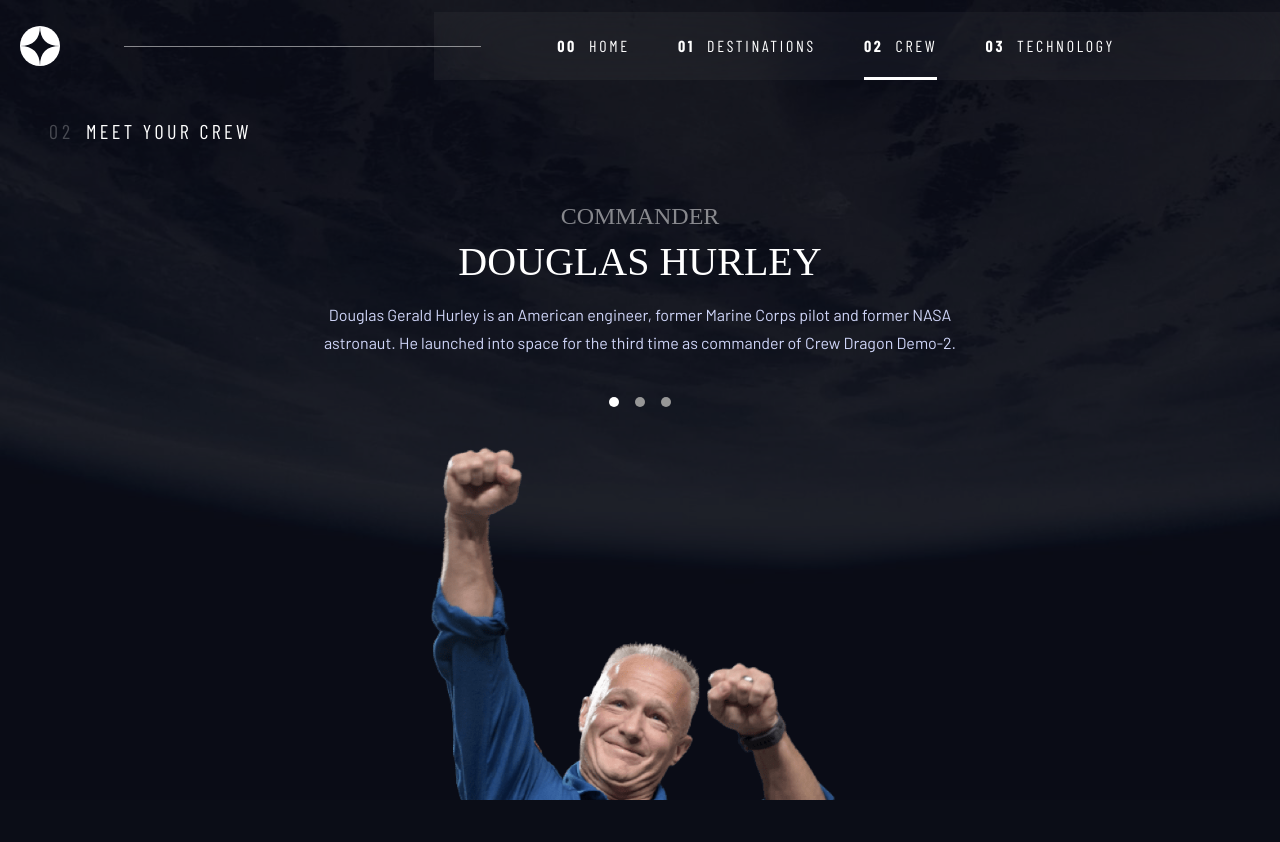
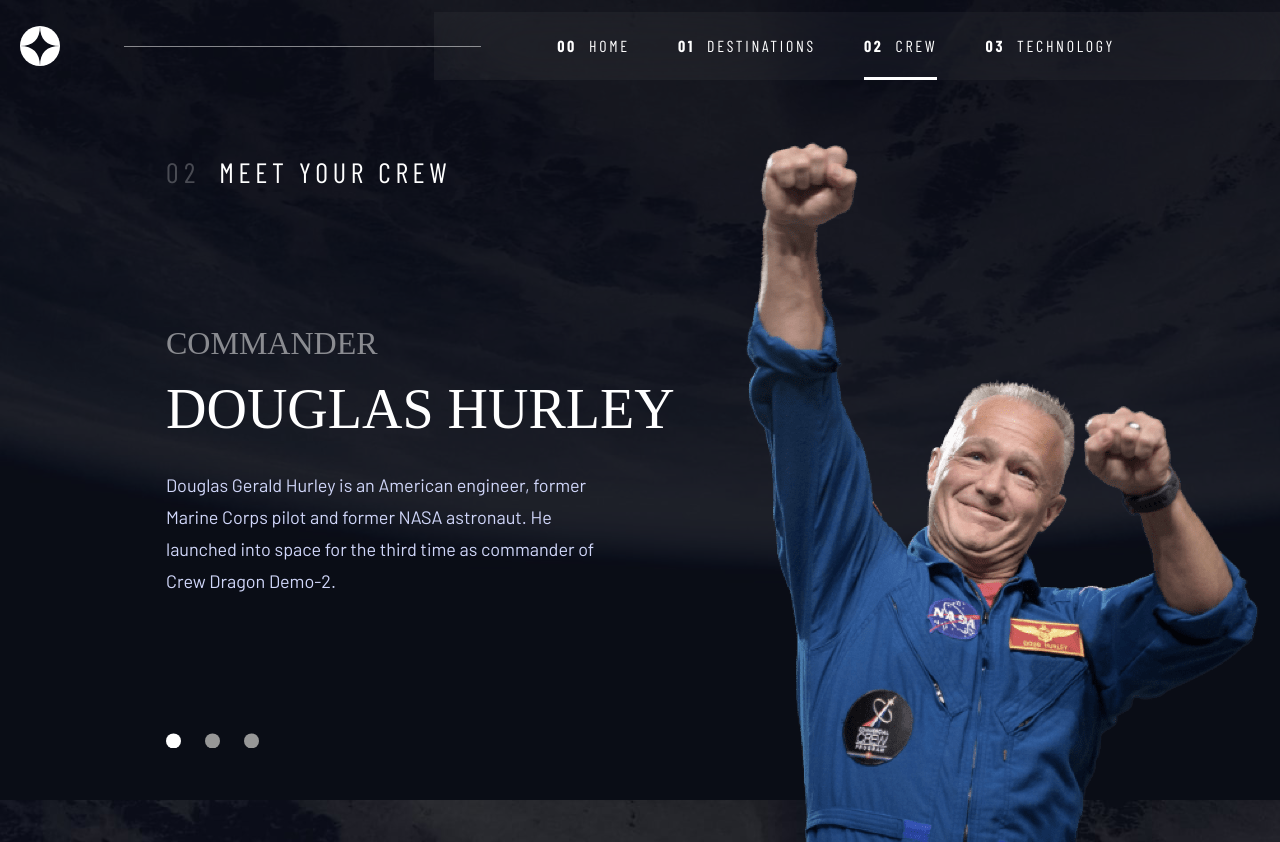
Before and after one commit to A-Awad1/Space-Tourism-Website, a Vue app: page /crew in a window 1280 px wide. Before the commit the page ends 800 px from the top, so only its background shows below. Built offline with nearby package versions, Linux system fonts and the light colour scheme; a web font is replaced by a local one.

Commit message:
update crew view responsive

```diff
--- a/src/views/CrewView.vue
+++ b/src/views/CrewView.vue
@@ -72,6 +72,13 @@ section.crew {
     padding: 0 10px;
     flex: 1;
   }
+  @include xLarge {
+    display: grid;
+    grid-template-columns: 1fr 1fr;
+    grid-template-rows: auto 1fr auto;
+    padding: 62px 0 0 166px;
+    justify-items: start;
+  }
   > {
     header {
       margin: 24px 0 32px;
@@ -83,6 +90,14 @@ section.crew {
         margin: 40px 39px 60px;
         font-size: 20px;
       }
+      @include xLarge {
+        grid-area: 1 / 1 / span 1 / span 1;
+        margin: 0 {
+          top: 14px;
+        }
+        gap: 24px;
+        font-size: 28px;
+      }
       h2 {
         letter-spacing: 2.7px;
         font : {
@@ -91,6 +106,9 @@ section.crew {
         }
         @include medium {
           letter-spacing: 3.375px;
+        }
+        @include xLarge {
+          letter-spacing: 4.725px;
         }
       }
     }
@@ -105,12 +123,26 @@ section.crew {
         justify-content: center;
         overflow: hidden;
       }
+      @include xLarge {
+        grid-area: 1 / 2 / span 3 / span 1;
+        overflow: visible;
+        height: 100%;
+      }
       img {
         max-height: 100%;
         @include medium {
           position: absolute;
-          &.custom-img {
+        }
+        @include xLarge {
+          max-height: 100%;
+          position: static;
+        }
+        &.custom-img {
+          @include medium {
             max-height: 572px;
+          }
+          @include xLarge {
+            max-height: 100%;
           }
         }
       }
@@ -133,6 +165,14 @@ section.crew {
         order: 1;
         margin: 40px 0;
       }
+      @include xLarge {
+        grid-area: 3 / 1 / span 1 / span 1;
+        justify-self: start;
+        gap: 24px;
+        margin: 0 {
+          bottom: 94px;
+        }
+      }
       li {
         aspect-ratio: 1/1;
         width: 10px;
@@ -140,8 +180,14 @@ section.crew {
         clip-path: circle();
         cursor: pointer;
         transition: background-color $main-transition;
+        @include xLarge {
+          width: 15px;
+        }
         &.active {
           background-color: colors.$main-text;
+        }
+        &:not(.active):hover {
+          background-color: rgba(colors.$main-text, 0.8);
         }
       }
     }
@@ -149,11 +195,19 @@ section.crew {
       @extend %column-flex;
       justify-content: center;
       font-family: "Bellefair", serif;
+      @include xLarge {
+        grid-area: 2 / 1 / span 1 / span 1;
+        align-items: flex-start;
+        width: min-content;
+      }
       span {
         color: #fff;
         opacity: 0.5;
         @include medium {
           font-size: 24px;
+        }
+        @include xLarge {
+          font-size: 32px;
         }
       }
       h3 {
@@ -164,6 +218,12 @@ section.crew {
         }
         @include medium {
           font-size: 40px;
+        }
+        @include xLarge {
+          margin: 15px 9px 27px 0;
+          white-space: nowrap;
+          color: #fff;
+          font-size: 56px;
         }
       }
       p {
@@ -181,6 +241,15 @@ section.crew {
           text-wrap: balance;
           max-width: 81%;
         }
+        @include xLarge {
+          font-size: 18px;
+          line-height: 32px;
+          max-width: 444px;
+          text: {
+            align: start;
+            wrap: wrap;
+          }
+        }
       }
     }
   }
```
